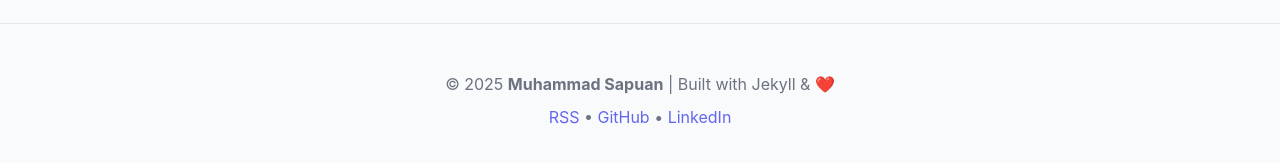
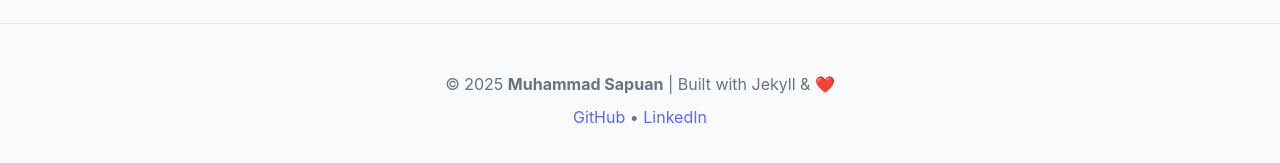
Before and after one commit to msapuan/msapuan.github.io, a Jekyll site: the page built from index.html, in a window 1280 px wide and 900 px high, scrolled down 1777 px. Shown: the part 713-876 px from the top of the window. Built offline with Jekyll 4.4.1, drawn with Linux system fonts in a browser that asks for light colours.

Commit message:
edit footer

```diff
--- a/_includes/footer.html
+++ b/_includes/footer.html
@@ -2,7 +2,6 @@
   <div class="container">
     <p>© {{ 'now' | date: "%Y" }} <strong>Muhammad Sapuan</strong> | Built with Jekyll & ❤️</p>
     <p style="margin-top: 0.5rem;">
-      <a href="/feed.xml">RSS</a> •
       <a href="https://github.com/msapuan" target="_blank" rel="noopener noreferrer">GitHub</a> •
       <a href="https://linkedin.com/in/msapuan" target="_blank" rel="noopener noreferrer">LinkedIn</a>
     </p>
```
